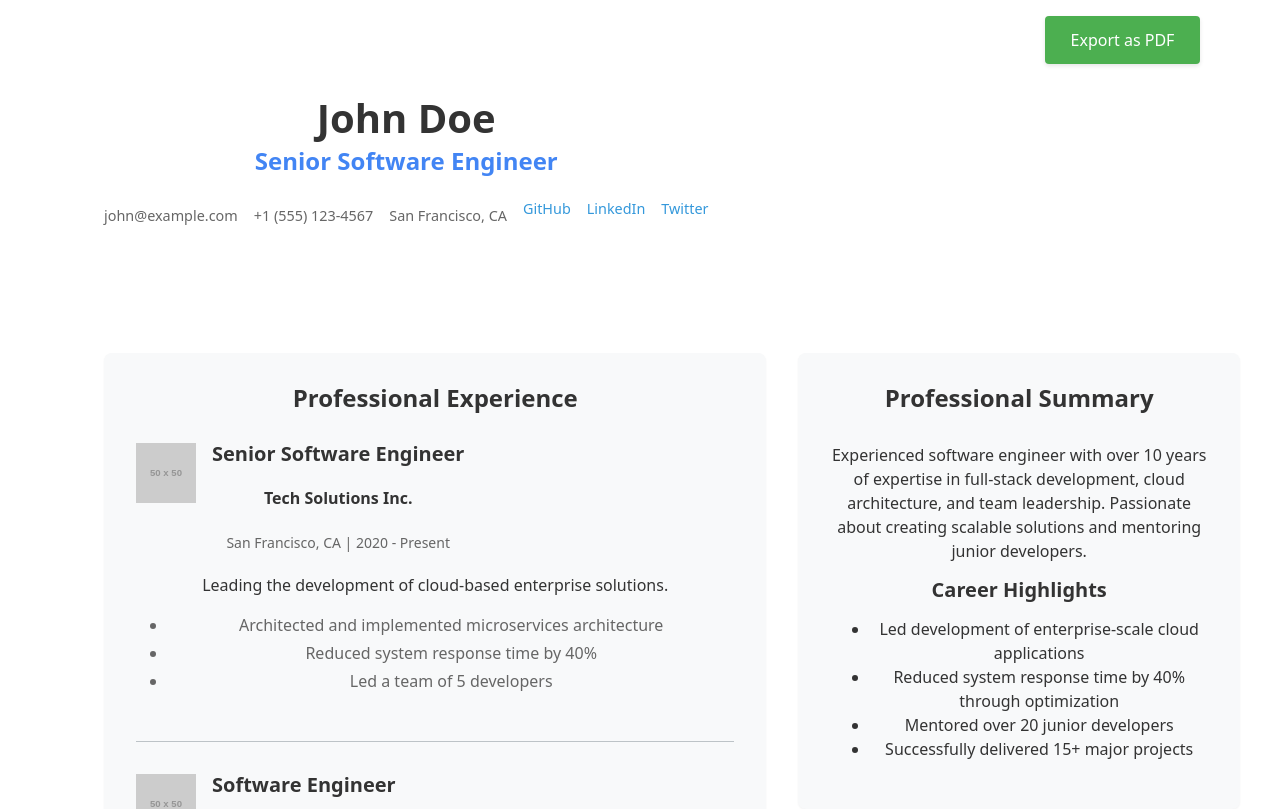
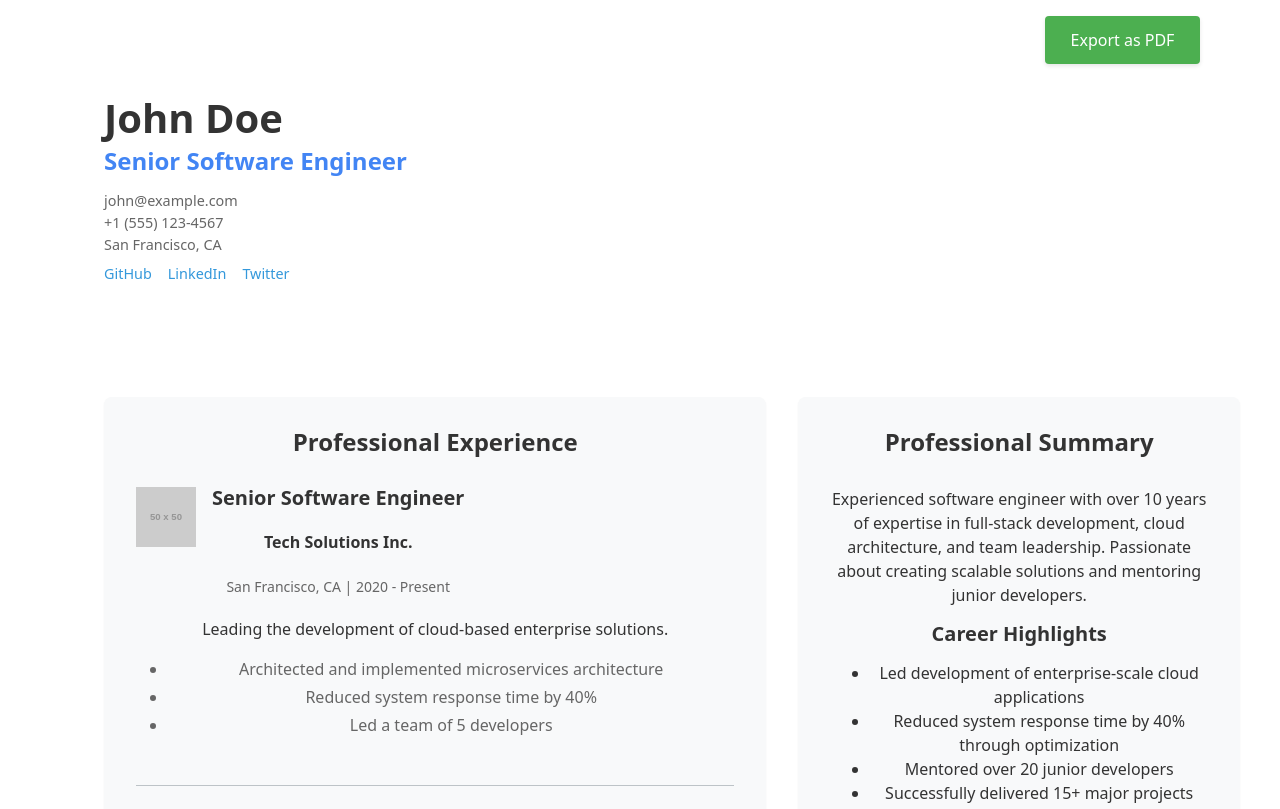
Before and after one commit to ku01/profipage, a React (Vite) app: page / in a window 1280 px wide. Shown: the top 809 px of the page. Built offline with nearby package versions, Linux system fonts and the light colour scheme.

Commit message:
Header text-align left and no spaces between contact items

```diff
--- a/src/App.css
+++ b/src/App.css
@@ -79,18 +79,29 @@
   margin: 0;
   font-size: 2.25rem;
   color: #333333;
+  text-align: left;
 }
 
 .profile-info h2 {
   margin: 0.25rem 0;
   font-size: 1.25rem;
   color: #666666;
+  text-align: left;
 }
 
 .contact-info {
   margin-top: 1rem;
   font-size: 0.875rem;
   color: #666666;
+  display: flex;
+  flex-direction: column;
+  gap: 0;
+  text-align: left;
+}
+
+.contact-info p {
+  margin: 0;
+  padding: 0;
 }
 
 .social-links {
@@ -348,9 +359,10 @@ section h3 {
 
 .contact-info {
   display: flex;
-  flex-wrap: wrap;
-  gap: 1rem;
+  flex-direction: column;
+  gap: 0;
   font-size: 0.9rem;
+  text-align: left;
 }
 
 .contact-info-item {
```
